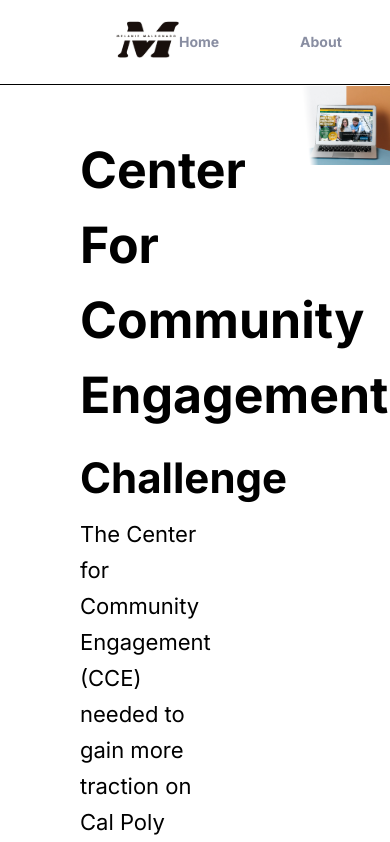
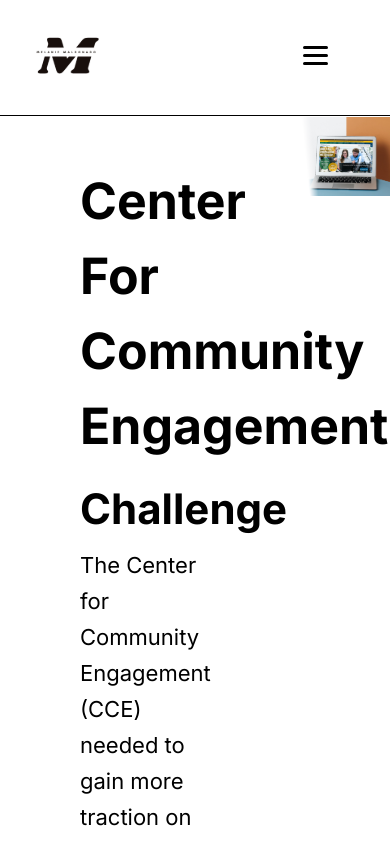
Before and after one commit to jsoloo47/MJMaldonado, a React (Vite) app: page /projects/cce in a window 390 px wide. Shown: the top 842 px of the page. Built offline with nearby package versions, Linux system fonts and the light colour scheme.

Commit message:
Mobile nav

```diff
--- a/src/components/molecules/ProjectCard/styles.css
+++ b/src/components/molecules/ProjectCard/styles.css
@@ -131,3 +131,9 @@
     margin-bottom: 2rem;
   }
 }
+
+@media (max-width: 767px) {
+  .project-card__content {
+    width: auto;
+  }
+}
--- a/src/components/organisms/Hero/styles.css
+++ b/src/components/organisms/Hero/styles.css
@@ -96,3 +96,13 @@
     min-height: 200px;
   }
 }
+
+@media screen and (max-width: 480px) {
+  .hero_content_col1 {
+    font-size: 30px;
+  }
+  .hero_content_col2 p {
+    font-size: 16px;
+    line-height: 26px;
+  }
+}
--- /dev/null
+++ b/src/components/organisms/MobileNav/MobileNav.jsx
@@ -0,0 +1,54 @@
+import React, { useState, useEffect, useRef } from 'react';
+import { motion, AnimatePresence } from 'framer-motion';
+
+import './styles.css';
+
+const MobileNav = () => {
+  const [isOpen, setIsOpen] = useState(false);
+  const ref = useRef(null);
+
+  const handleClickOutside = (e) => {
+    if (ref.current && !ref.current.contains(e.target)) {
+      setIsOpen(false);
+    }
+  };
+  useEffect(() => {
+    document.addEventListener('mousedown', handleClickOutside);
+    return () => {
+      document.removeEventListener('mousedown', handleClickOutside);
+    };
+  }, []);
+
+  return (
+    <div className="mobile-nav">
+      <div className="mobile-nav__hamburger" onClick={() => setIsOpen(!isOpen)}>
+        <div className="mobile-nav__line"></div>
+        <div className="mobile-nav__line"></div>
+        <div className="mobile-nav__line"></div>
+      </div>
+      <AnimatePresence>
+        {isOpen && (
+          <motion.ul
+            ref={ref}
+            initial={{ opacity: 0, x: '200px' }}
+            animate={{ opacity: 1, x: 0 }}
+            exit={{ opacity: 0, x: '200px' }}
+            className="mobile-nav__menu"
+          >
+            <motion.li whileHover={{ scale: 1.1 }}>
+              <a href="/">Home</a>
+            </motion.li>
+            <motion.li whileHover={{ scale: 1.1 }}>
+              <a href="/about">About</a>
+            </motion.li>
+            <motion.li whileHover={{ scale: 1.1 }}>
+              <a href="#project-list">Projects</a>
+            </motion.li>
+          </motion.ul>
+        )}
+      </AnimatePresence>
+    </div>
+  );
+};
+
+export default MobileNav;
--- /dev/null
+++ b/src/components/organisms/MobileNav/styles.css
@@ -0,0 +1,54 @@
+.mobile-nav {
+  display: none;
+}
+
+@media (max-width: 767px) {
+  .mobile-nav {
+    display: block;
+    text-align: right;
+    padding: 20px;
+  }
+
+  .mobile-nav__hamburger {
+    cursor: pointer;
+    display: inline-block;
+    padding: 5px;
+  }
+
+  .mobile-nav__line {
+    width: 25px;
+    height: 3px;
+    background-color: #000;
+    margin: 5px;
+    border-radius: 3px;
+  }
+
+  .mobile-nav__menu {
+    position: fixed;
+    top: 0;
+    right: 0;
+
+    display: flex;
+    flex-direction: column;
+    justify-content: space-evenly;
+
+    background-color: #f6f6f6;
+    box-shadow: rgba(50, 50, 93, 0.25) 0px 6px 12px -2px,
+      rgba(0, 0, 0, 0.3) 0px 3px 7px -3px;
+    padding: 20px;
+    list-style: none;
+    height: 270px;
+    width: fit-content;
+    z-index: 1;
+  }
+
+  .mobile-nav__menu li {
+    margin-bottom: 20px;
+  }
+
+  .mobile-nav__menu a {
+    font-size: 24px;
+    color: #000;
+    text-decoration: none;
+  }
+}
--- a/src/components/organisms/NavBar/NavBar.jsx
+++ b/src/components/organisms/NavBar/NavBar.jsx
@@ -1,18 +1,20 @@
 import React from 'react';
 
 import { ReactComponent as Logo } from '../../../assets/logo.svg';
+import MobileNav from '../MobileNav/MobileNav';
 
 import './styles.css';
 
 function NavBar() {
   return (
     <nav className="navbar_main_container">
-      <header>
+      <header className="navbar_logo">
         <a href="/" className="navbar_logo_container">
           <Logo />
           <h1 className="navbar_logo_name">MELANIE MALDONADO</h1>
         </a>
       </header>
+      <MobileNav />
       <div className="navbar_menu_container">
         <ul className="navbar_menu_container_list">
           <li>
--- a/src/components/organisms/NavBar/styles.css
+++ b/src/components/organisms/NavBar/styles.css
@@ -42,3 +42,15 @@
 .navbar_menu_container_list li:hover {
   color: var(--nav-font-color-hover);
 }
+
+@media (max-width: 767px) {
+  .navbar_menu_container {
+    display: none;
+  }
+  .navbar_logo {
+    display: flex;
+  }
+  .navbar_main_container {
+    padding: 1rem 2rem;
+  }
+}
--- a/src/components/pages/HomePage/BlueHalf/styles.css
+++ b/src/components/pages/HomePage/BlueHalf/styles.css
@@ -28,3 +28,19 @@
 
   max-width: 50%;
 }
+
+@media (max-width: 767px) {
+  .blue-half-container {
+    padding: 2rem 2rem;
+  }
+
+  .blue_text-left-column {
+    font-size: 24px;
+    line-height: 36px;
+  }
+
+  .blue_text-right-column {
+    font-size: 18px;
+    line-height: 28px;
+  }
+}
```
